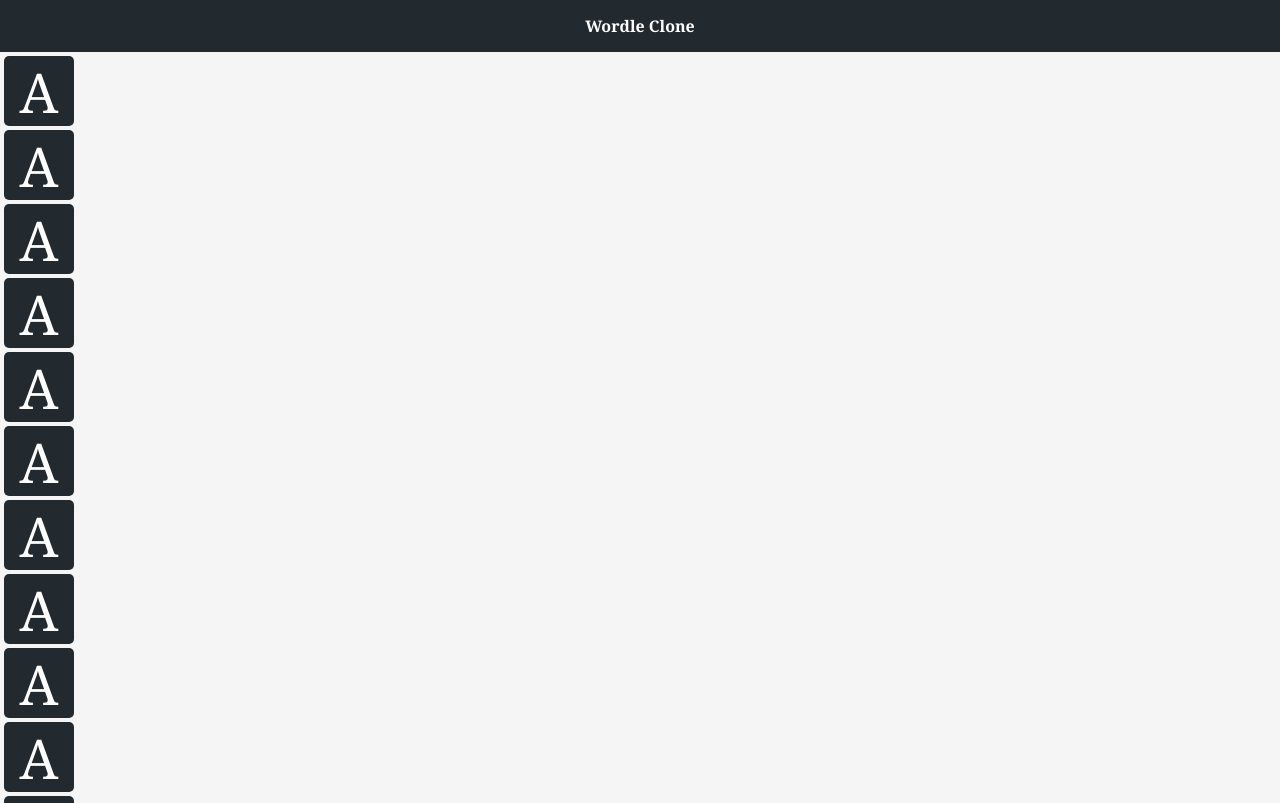
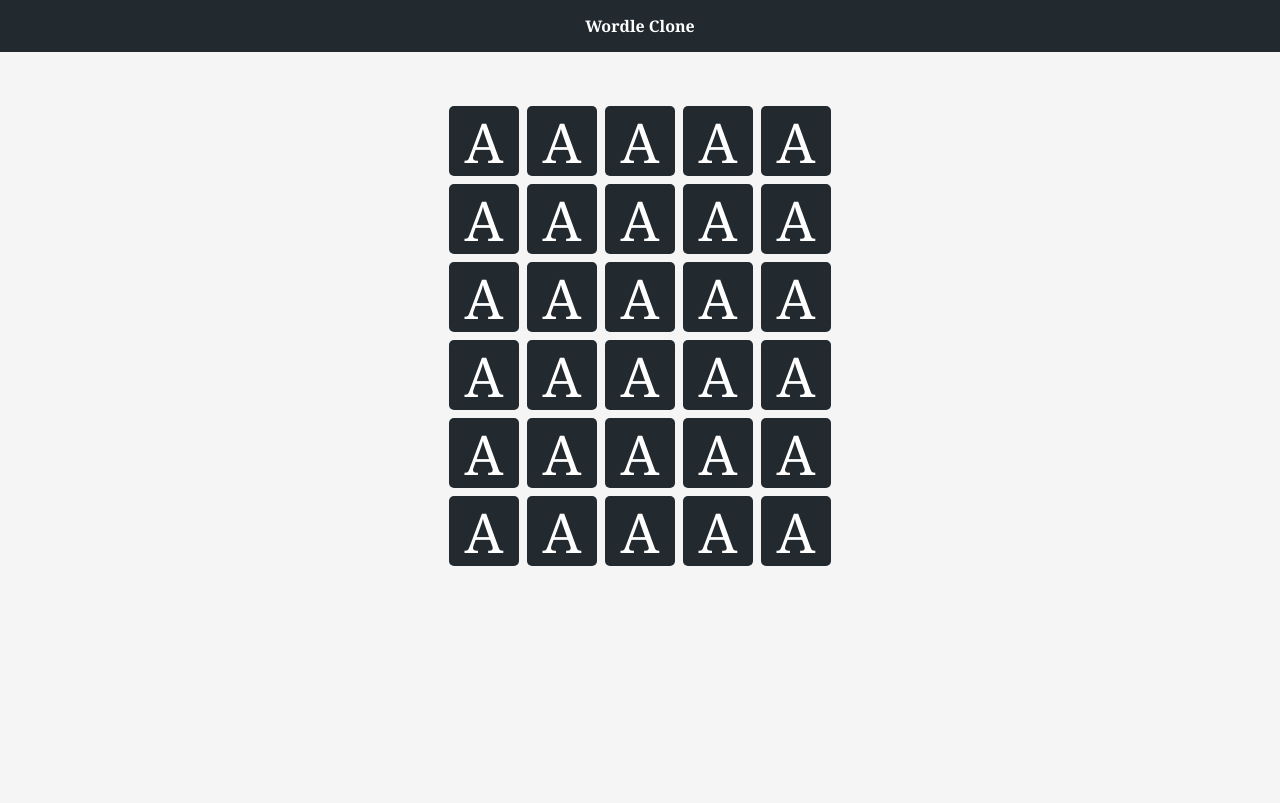
Before and after one commit to m0rphed/wordle-plus, a Svelte app: page / in a window 1280 px wide. Shown: the top 803 px of the page. Built offline with nearby package versions, Linux system fonts and the light colour scheme.

Commit message:
Centered game-board

```diff
--- a/src/components/Board.svelte
+++ b/src/components/Board.svelte
@@ -3,7 +3,7 @@
     import Cell from "./Cell.svelte";
 </script>
 
-<div class="game">
+<div class="game-board">
     {#each $board as column, y}
         <div class="row">
             {#each column as row, x}
@@ -12,3 +12,14 @@
         </div>
     {/each}
 </div>
+
+<style>
+    .game-board {
+        margin: 50px auto;
+        width: fit-content;
+    }
+
+    .row {
+        display: flex;
+    }
+</style>
```
